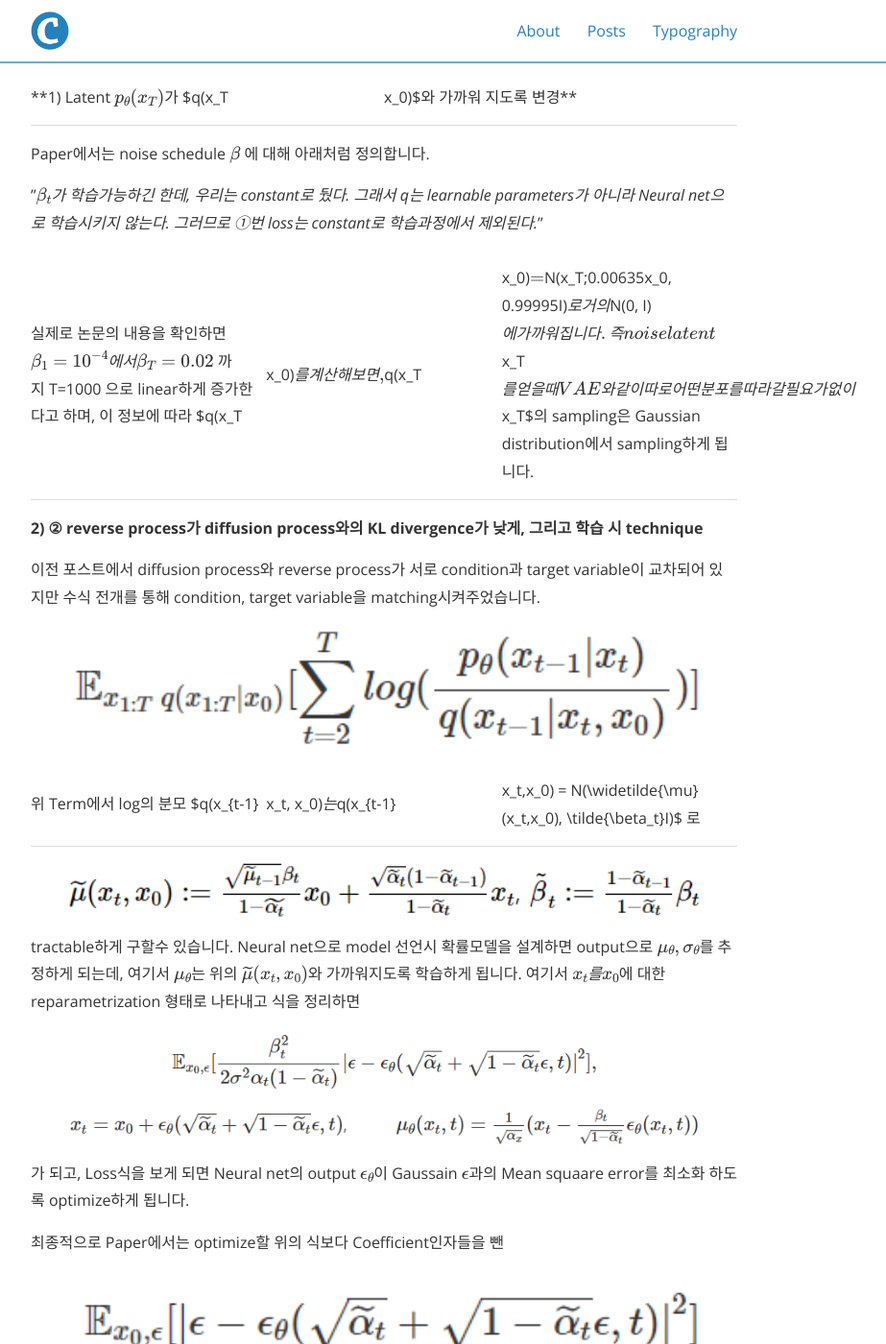
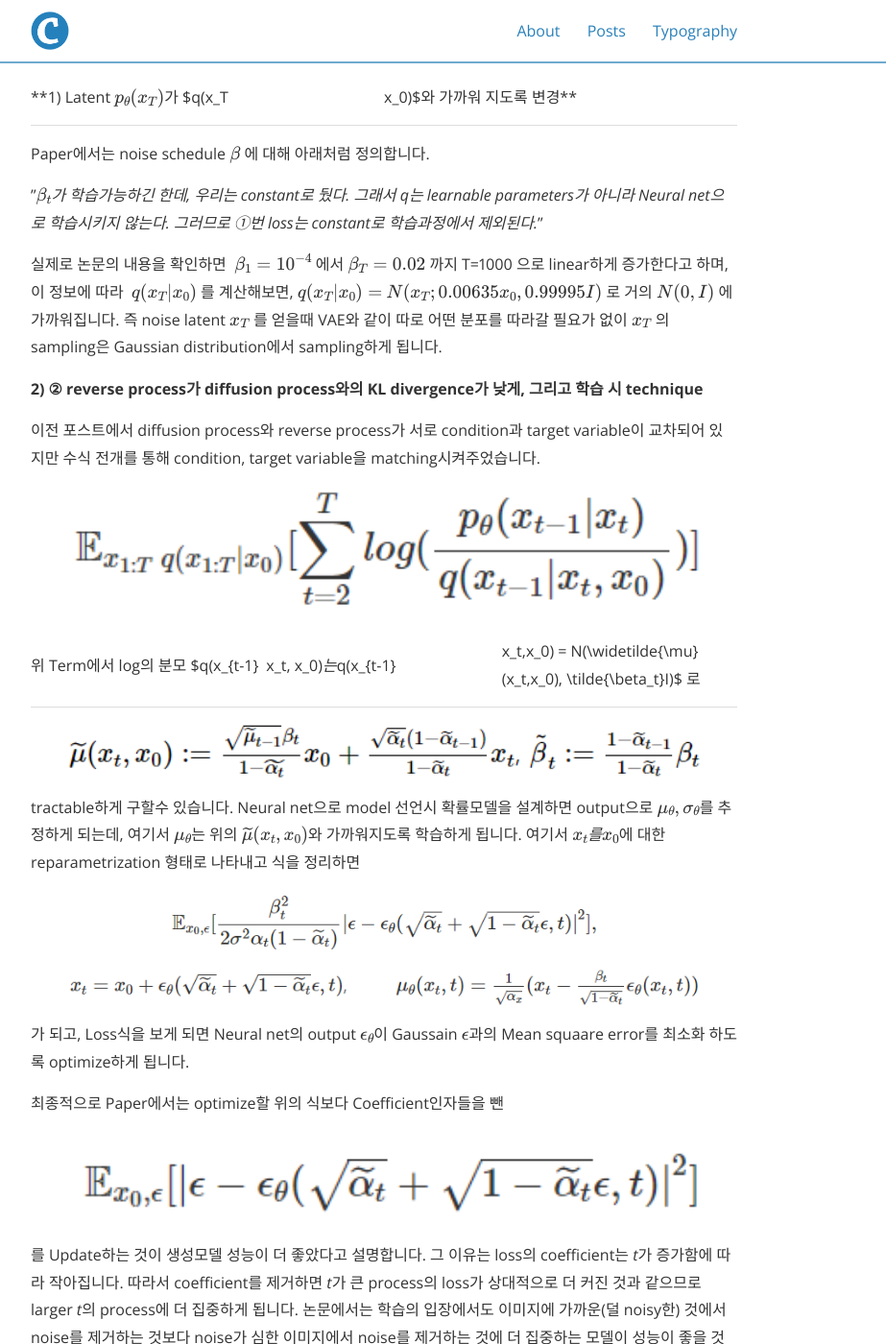
Before and after one commit to deep-generative-models-AIM5036/deep-generative-models-AIM5036.github.io, a Jekyll site: the page built from _posts/2022-11-12-DDPM.md, in a window 1280 px wide and 1400 px high, scrolled down 8274 px. Shown: the whole window at 96% size, without its empty margins (240-1163 px from the left). Built offline with Jekyll 4.4.1, drawn with Linux system fonts in a browser that asks for light colours; nearby versions of some CDN libraries; formulas are drawn with MathJax 3; a file with an impossible date is left out.

Commit message:
$ edit
Signed-off-by: ujin4287 <56214466+ujin4287@users.noreply.github.com>

```diff
--- a/_posts/2022-11-12-DDPM.md
+++ b/_posts/2022-11-12-DDPM.md
@@ -175,7 +175,22 @@ Paper에서는 noise schedule $\beta$ 에 대해 아래처럼 정의합니다.
 
 "$\beta_t$*가 학습가능하긴 한데, 우리는 constant로 뒀다. 그래서 q는 learnable parameters가 아니라 Neural net으로 학습시키지 않는다. 그러므로 ①번 loss는 constant로 학습과정에서 제외된다.*"
 
-실제로 논문의 내용을 확인하면 $\beta_1 = 10^{-4} 에서 \beta_T=0.02$ 까지 T=1000 으로 linear하게 증가한다고 하며, 이 정보에 따라 $q(x_T|x_0)$ 를 계산해보면, $q(x_T|x_0)$= $N(x_T;0.00635x_0, 0.99995I)$ 로 거의 $N(0, I)$에 가까워집니다.  즉 noise latent $x_T$를 얻을때 VAE와 같이 따로 어떤 분포를 따라갈 필요가 없이 $x_T$의 sampling은 Gaussian distribution에서 sampling하게 됩니다.
+실제로 논문의 내용을 확인하면
+$\beta_{1} = 10^{-4}$
+에서
+$\beta_{T}=0.02$
+까지 T=1000 으로 linear하게 증가한다고 하며, 이 정보에 따라
+$q(x_{T}|x_{0})$
+를 계산해보면,
+$q(x_T|x_0) =$
+$N(x_T;0.00635x_0, 0.99995I)$
+로 거의
+$N(0, I)$
+에 가까워집니다.  즉 noise latent
+$x_{T}$
+를 얻을때 VAE와 같이 따로 어떤 분포를 따라갈 필요가 없이
+$x_{T}$
+의 sampling은 Gaussian distribution에서 sampling하게 됩니다.
 
 **2) ② reverse process가 diffusion process와의 KL divergence가 낮게, 그리고 학습 시 technique**
 
@@ -199,7 +214,11 @@ tractable하게 구할수 있습니다. Neural net으로 model 선언시 확률
 
 를 Update하는 것이 생성모델 성능이 더 좋았다고 설명합니다. 그 이유는 loss의 coefficient는 *t*가 증가함에 따라 작아집니다. 따라서 coefficient를 제거하면 *t*가 큰 process의 loss가 상대적으로 더 커진 것과 같으므로 larger *t*의 process에 더 집중하게 됩니다. 논문에서는 학습의 입장에서도 이미지에 가까운(덜 noisy한) 것에서 noise를 제거하는 것보다 noise가 심한 이미지에서 noise를 제거하는 것에 더 집중하는 모델이 성능이 좋을 것이라고 설명하였습니다.
 
-**3) ③마지막 latent $x_1$에서 data $x_0$로의 Reconstruction**
+**3) ③마지막 latent**
+$x_{1}$
+**에서 data**
+$x_{0}$
+**로의 Reconstruction**
 
 VAE에서는 Gaussian $z\sim \mathcal{N}(0, I)$ 에서 image로 Reconstruction이었다면 DDPM의 Reconstruction은 아주 미세하게(one-process-infinitesimally) noisy한 이미지에서 원래의 image로의 Reconstruction이므로 학습되는 Task라고 할 수 있습니다.  수식으로 표현하면,
 
```
